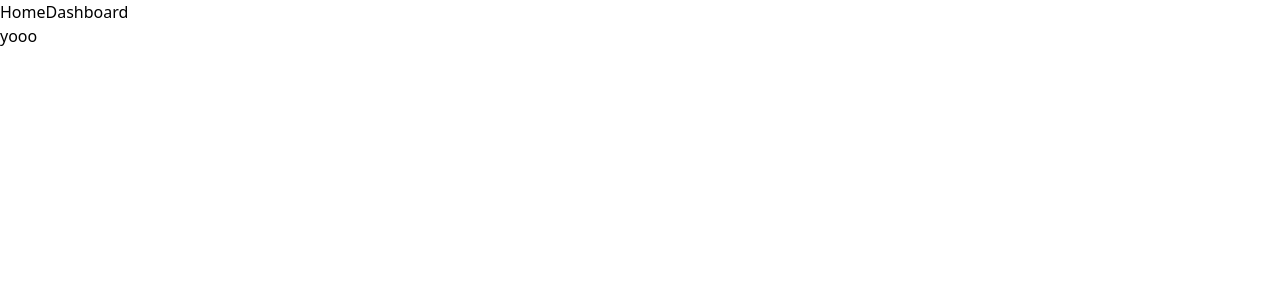
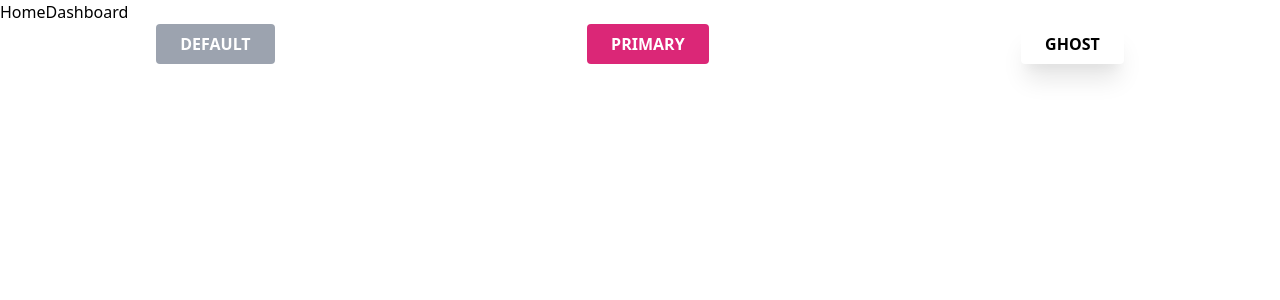
Before and after one commit to may-moff/ocean-protocol-dashboard-frontend, a React (Create React App) app: page /dashboard in a window 1280 px wide. Shown: the top 300 px of the page. Built offline with nearby package versions, Linux system fonts and the light colour scheme.

Commit message:
created buttons

```diff
--- /dev/null
+++ b/src/components/ButtonDefault.jsx
@@ -0,0 +1,13 @@
+import React from "react";
+
+const ButtonDefault = () => {
+  return (
+    <div>
+      <button class="bg-gray-400 text-white py-2 px-6 font-semibold rounded">
+        DEFAULT
+      </button>
+    </div>
+  );
+};
+
+export default ButtonDefault;
--- /dev/null
+++ b/src/components/ButtonGhost.jsx
@@ -0,0 +1,13 @@
+import React from "react";
+
+const ButtonGhost = () => {
+  return (
+    <div>
+      <button class="bg-white text-black py-2 px-6 font-semibold rounded shadow-xl">
+        GHOST
+      </button>
+    </div>
+  );
+};
+
+export default ButtonGhost;
--- /dev/null
+++ b/src/components/ButtonPrimary.jsx
@@ -0,0 +1,13 @@
+import React from "react";
+
+const ButtonPrimary = () => {
+  return (
+    <div>
+      <button class="bg-primary-color text-white py-2 px-6 font-semibold rounded transform hover:scale-110 ">
+        PRIMARY
+      </button>
+    </div>
+  );
+};
+
+export default ButtonPrimary;
--- a/src/components/Dashboard.jsx
+++ b/src/components/Dashboard.jsx
@@ -1,9 +1,14 @@
 import React from 'react'
+import ButtonDefault from "./ButtonDefault"
+import ButtonPrimary from "./ButtonPrimary"
+import ButtonGhost from "./ButtonGhost"
 
 function Dashboard() {
     return (
-        <div>
-            <h1>yooo</h1>
+        <div class="flex justify-around">
+            <ButtonDefault />
+            <ButtonPrimary />
+            <ButtonGhost />
         </div>
     )
 }
--- a/src/index.css
+++ b/src/index.css
@@ -10,6 +10,6 @@
 .root,
 #root,
 #docs-root {
-  --primary-color: #DB2777;
+  --primary-color: #db2777;
   --secondary-color: #000;
 }
--- a/tailwind.config.js
+++ b/tailwind.config.js
@@ -1,17 +1,17 @@
 module.exports = {
-  purge: ['./src/**/*.{js,jsx,ts,tsx}', './public/index.html'],
+  purge: ["./src/**/*.{js,jsx,ts,tsx}", "./public/index.html"],
 
   darkMode: false, // or 'media' or 'class'
-    theme: {
-      extend: {
-        colors: {
-          "primary-color": "var(--primary-color)",
-          "secondary-color": "var(--secondary-color)"
-        },
+  theme: {
+    extend: {
+      colors: {
+        "primary-color": "var(--primary-color)",
+        "secondary-color": "var(--secondary-color)",
       },
     },
+  },
   variants: {
     extend: {},
   },
   plugins: [],
-}
+};
```
Also changed, not shown: 2 other files (tests, documents, lock files or other folders).
